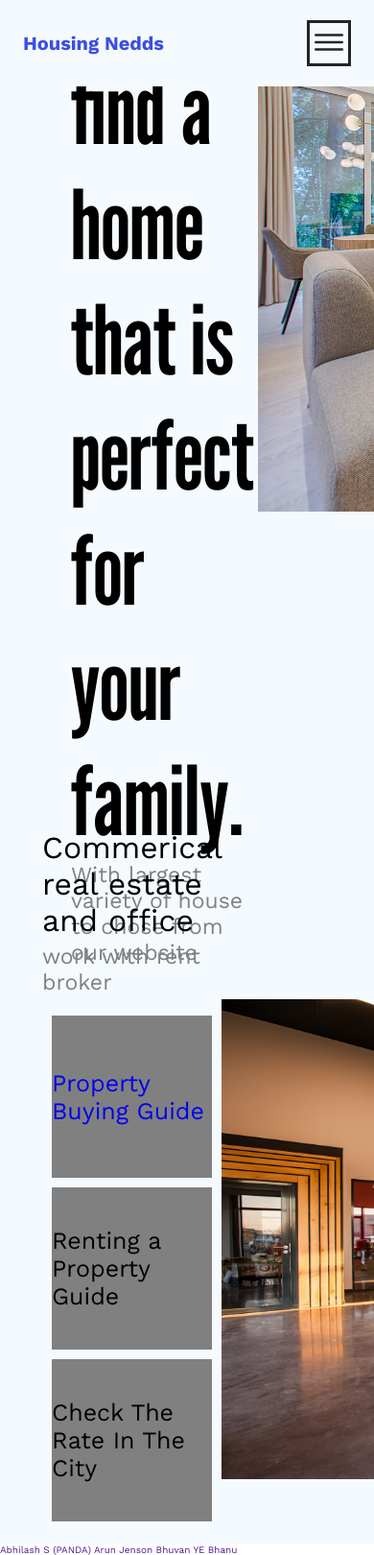
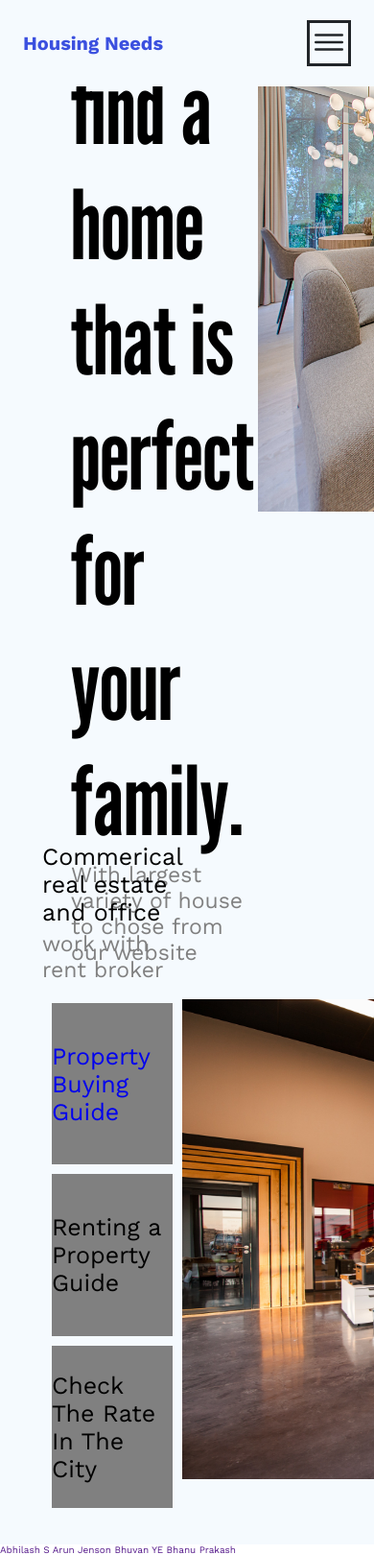
Before and after one commit to bhuvan-tech/future-ready-talent, a PHP site: page / in a window 390 px wide. Shown: the whole page at 96% size. Run offline with PHP 8.4, Linux system fonts and the light colour scheme; some web fonts are replaced.

Commit message:
updated home page

```diff
--- a/index.html
+++ b/index.html
@@ -10,7 +10,7 @@
   <body>
     <header class="header">
       <h1>
-          Housing Nedds
+          Housing Needs
       </h1>
 
       <nav class="navbar">
@@ -39,7 +39,7 @@
           </div>
           <div class="right">
 
-            <img src="bg.jpeg" alt="House Image" width="750" height="600">
+            <img src="bg.jpeg" alt="House Image" width="600vw" height="600vh" class="bg">
 
           </div>
         </div>
@@ -71,9 +71,9 @@
     <script src="script.js"></script>
   </body>
   <footer>
-    <a href="">Abhilash S (PANDA)</a>
+    <a href="">Abhilash S</a>
     <a href="">Arun Jenson</a>
     <a href="">Bhuvan YE</a>
-    <a href="">Bhanu</a>
+    <a href="">Bhanu Prakash</a>
   </footer>
 </html>
--- a/script.js
+++ b/script.js
@@ -2,7 +2,6 @@
 const nav_header = document.querySelector(".header");
 
 const toggleNavbar = () => {
-  // alert("Plz Subscribe ");
   nav_header.classList.toggle("active");
 };
 
--- a/style.css
+++ b/style.css
@@ -147,7 +147,7 @@
 ======================================= */
 
 /* 980px  */
-@media (max-width: 62em) {
+@media (max-width: 1080px) {
   .mobile-navbar-btn {
     display: block;
     z-index: 999;
@@ -175,8 +175,7 @@
     justify-content: center;
     align-items: center;
 
-    transform: translateX(100%);
-    transition: all 0.5s linear;
+
 
     opacity: 0;
     visibility: hidden;
@@ -194,7 +193,10 @@
     visibility: visible;
     pointer-events: auto;
   }
-
+  .section-hero p,
+ .section-services p {
+  font-size: 2.5rem;
+}
   .active .mobile-navbar-btn .mobile-nav-icon[name="close-outline"] {
     display: block;
   }
```
